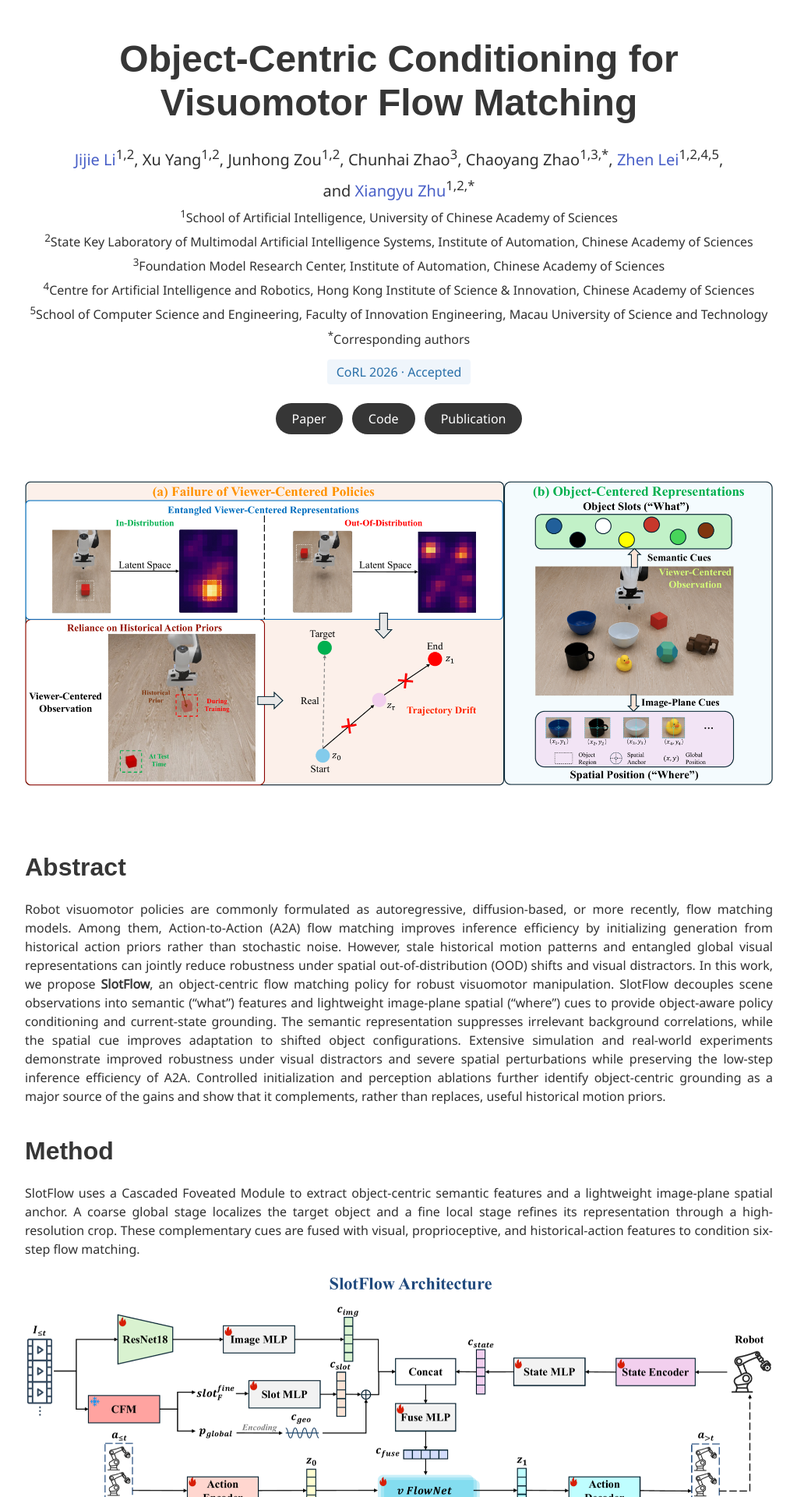
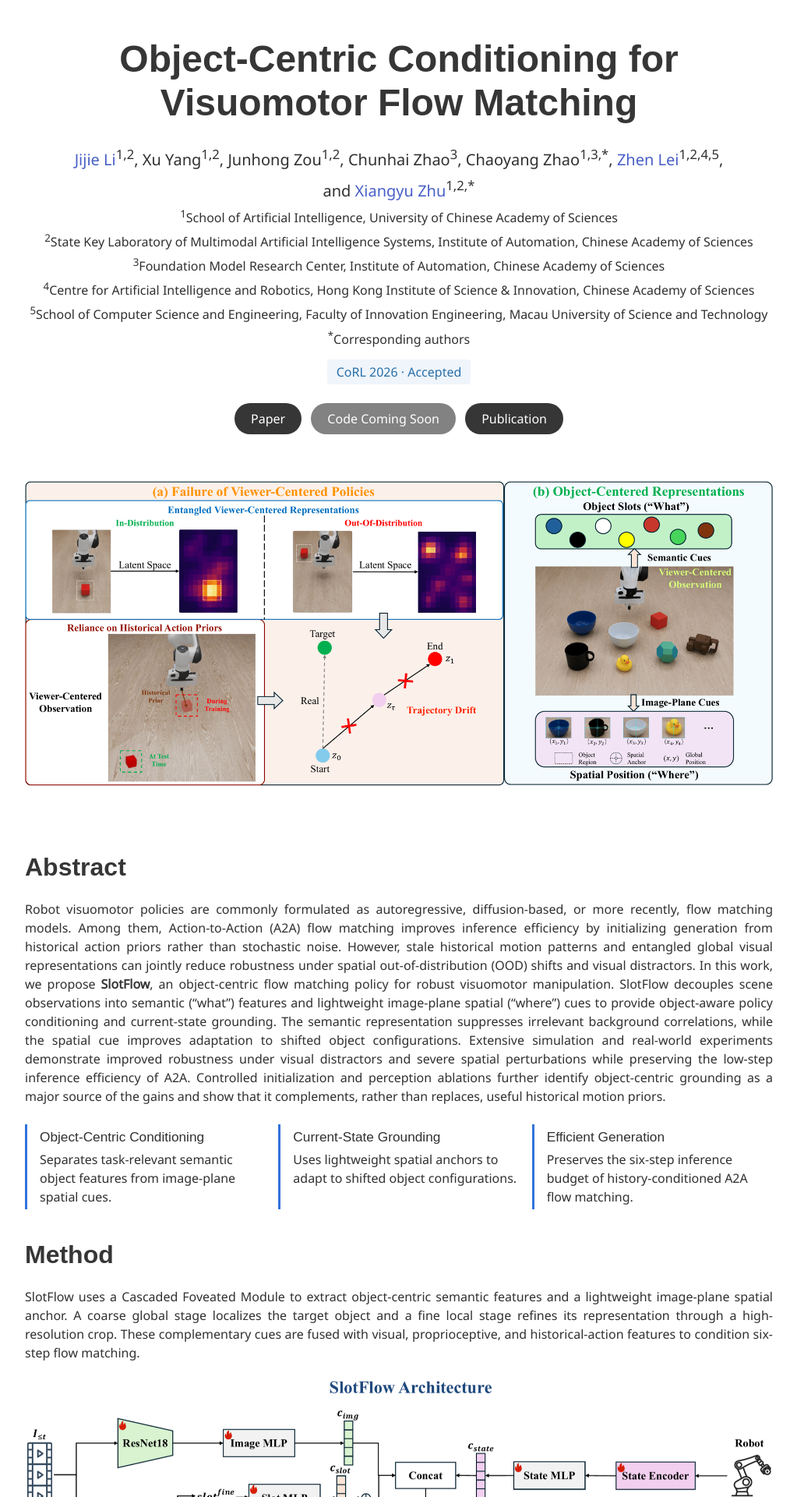
Before and after one commit to Li-Jijie/Li-Jijie.github.io, a Jekyll site: the page Object-Centric-Visuomotor-Flow/index.html, which Jekyll copies as it is, in a window 1280 px wide. Shown: the top 1920 px of the page at 78% size, without its empty margins (128-1151 px from the left). Built offline with Jekyll 4.4.1, drawn with Linux system fonts in a browser that asks for light colours; some web fonts are replaced; some of the changed text lies outside the part shown.

Commit message:
Update index.html

```diff
--- a/Object-Centric-Visuomotor-Flow/index.html
+++ b/Object-Centric-Visuomotor-Flow/index.html
@@ -18,8 +18,14 @@
     .author-block { white-space: nowrap; }
     .publication-links { margin-top: 1.2rem; }
     .publication-links .button { margin: .25rem; }
+    .publication-links .button[aria-disabled="true"] { cursor: default; opacity: .62; pointer-events: none; }
     .teaser-image, .pipeline-image, .qualitative-image { width: 100%; height: auto; }
     .section { padding-top: 2.5rem; padding-bottom: 2.5rem; }
+    .highlights { display: grid; gap: 1rem; margin-top: 1.5rem; }
+    .highlight { border-left: 3px solid #3273dc; padding: .25rem 0 .25rem 1rem; }
+    .highlight h3 { font-family: 'Google Sans', sans-serif; font-size: 1.08rem; margin: 0 0 .2rem; }
+    .highlight p { margin: 0; }
+    @media (min-width: 769px) { .highlights { grid-template-columns: repeat(3, 1fr); } }
     .result-table th, .result-table td { text-align: center !important; vertical-align: middle; }
     .result-table th:first-child, .result-table td:first-child { text-align: left !important; }
     .ours td { background: #fff0d9; font-weight: 700; }
@@ -55,7 +61,7 @@
             <div class="mt-3"><span class="tag is-info is-light is-medium">CoRL 2026 · Accepted</span></div>
             <div class="publication-links">
               <a href="assets/paper.pdf" class="button is-dark is-rounded">Paper</a>
-              <a href="https://github.com/Li-Jijie/Object-Centric-Visuomotor-Flow" class="button is-dark is-rounded">Code</a>
+              <span class="button is-dark is-rounded" aria-disabled="true">Code Coming Soon</span>
               <a href="../publication/2026-object-centric-visuomotor-flow-matching" class="button is-dark is-rounded">Publication</a>
             </div>
           </div>
@@ -75,6 +81,21 @@
       <h2 class="title is-3 section-title">Abstract</h2>
       <div class="content has-text-justified">
         <p>Robot visuomotor policies are commonly formulated as autoregressive, diffusion-based, or more recently, flow matching models. Among them, Action-to-Action (A2A) flow matching improves inference efficiency by initializing generation from historical action priors rather than stochastic noise. However, stale historical motion patterns and entangled global visual representations can jointly reduce robustness under spatial out-of-distribution (OOD) shifts and visual distractors. In this work, we propose <strong>SlotFlow</strong>, an object-centric flow matching policy for robust visuomotor manipulation. SlotFlow decouples scene observations into semantic (&ldquo;what&rdquo;) features and lightweight image-plane spatial (&ldquo;where&rdquo;) cues to provide object-aware policy conditioning and current-state grounding. The semantic representation suppresses irrelevant background correlations, while the spatial cue improves adaptation to shifted object configurations. Extensive simulation and real-world experiments demonstrate improved robustness under visual distractors and severe spatial perturbations while preserving the low-step inference efficiency of A2A. Controlled initialization and perception ablations further identify object-centric grounding as a major source of the gains and show that it complements, rather than replaces, useful historical motion priors.</p>
+      </div>
+
+      <div class="highlights">
+        <div class="highlight">
+          <h3>Object-Centric Conditioning</h3>
+          <p>Separates task-relevant semantic object features from image-plane spatial cues.</p>
+        </div>
+        <div class="highlight">
+          <h3>Current-State Grounding</h3>
+          <p>Uses lightweight spatial anchors to adapt to shifted object configurations.</p>
+        </div>
+        <div class="highlight">
+          <h3>Efficient Generation</h3>
+          <p>Preserves the six-step inference budget of history-conditioned A2A flow matching.</p>
+        </div>
       </div>
     </div>
   </section>
@@ -122,6 +143,27 @@
     </div>
   </section>
 
+  <section class="section pt-0">
+    <div class="container is-max-desktop">
+      <h2 class="title is-3 section-title">Open-Source Release</h2>
+      <div class="content has-text-justified">
+        <p>We are preparing the official implementation for public release. The release will include SlotFlow-specific code, configuration files, evaluation protocols, and reproduction instructions built on the A2A flow-matching framework. Checkpoints and data access details will be provided when the release is ready.</p>
+      </div>
+    </div>
+  </section>
+
+  <section class="section pt-0">
+    <div class="container is-max-desktop">
+      <h2 class="title is-3 section-title">BibTeX</h2>
+      <pre class="bibtex">@inproceedings{li2026objectcentric,
+  title     = {Object-Centric Conditioning for Visuomotor Flow Matching},
+  author    = {Li, Jijie and Yang, Xu and Zou, Junhong and Zhao, Chunhai and Zhao, Chaoyang and Lei, Zhen and Zhu, Xiangyu},
+  booktitle = {Conference on Robot Learning},
+  year      = {2026}
+}</pre>
+    </div>
+  </section>
+
   <footer class="footer"><div class="content has-text-centered"><p>© 2026 SlotFlow authors.</p></div></footer>
 </body>
 </html>
```
